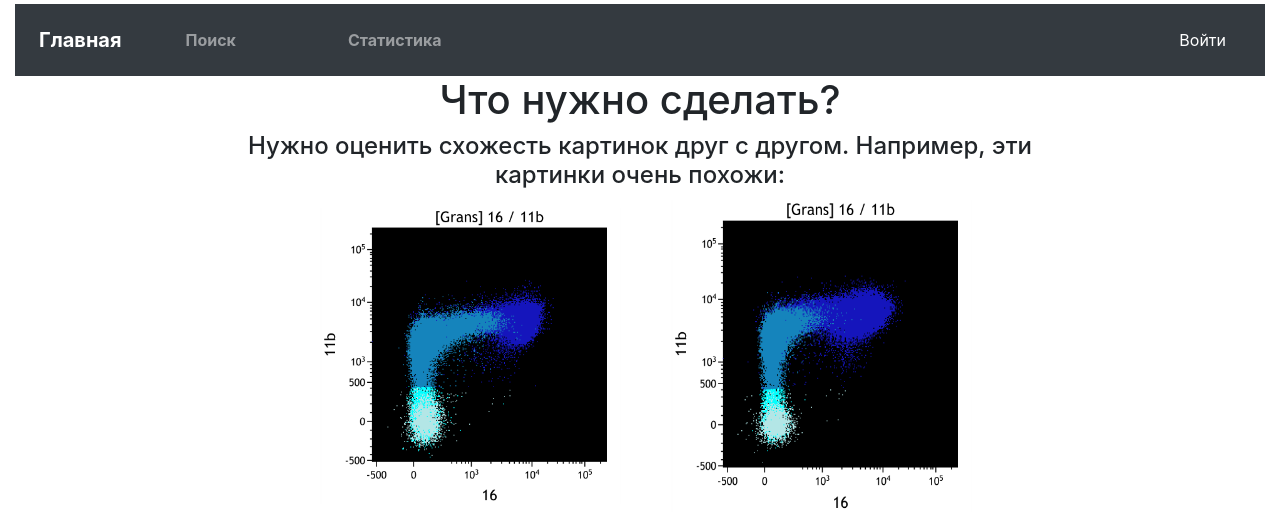
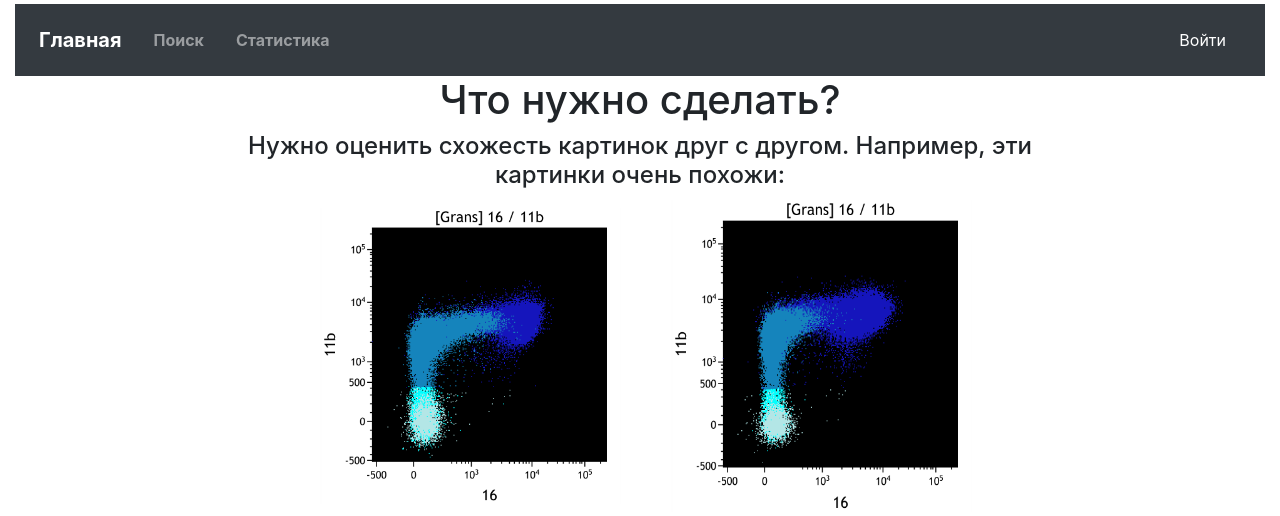
Before and after one commit to fre3zz/mds_check, a Django app: page /about in a window 1280 px wide. Shown: the top 516 px of the page. Run offline with Django 3.2, Linux system fonts and the light colour scheme; parts of the project's set-up code (start-up, migrations or seed data) failed here and were passed over; some libraries are stand-ins or nearby versions.

```diff
--- a/mdscheck/templates/mdscheck/base.html
+++ b/mdscheck/templates/mdscheck/base.html
@@ -18,10 +18,10 @@
       <div class="collapse navbar-collapse justify-content-between" id="navbarNav">
           <ul class="navbar-nav col-10 ">
               <li class="nav-item">
-                  <a class="nav-link mx-5 font-weight-bold" href="{% url 'mds_check:search' %}">Поиск</a>
+                  <a class="nav-link ml-3 font-weight-bold" href="{% url 'mds_check:search' %}">Поиск</a>
               </li>
               <li class="nav-item">
-                  <a class="nav-link mx-5 font-weight-bold" href="{% url 'mds_check:total_statistics' %}">Статистика</a>
+                  <a class="nav-link ml-3 font-weight-bold" href="{% url 'mds_check:total_statistics' %}">Статистика</a>
               </li>
           </ul>
 
```
